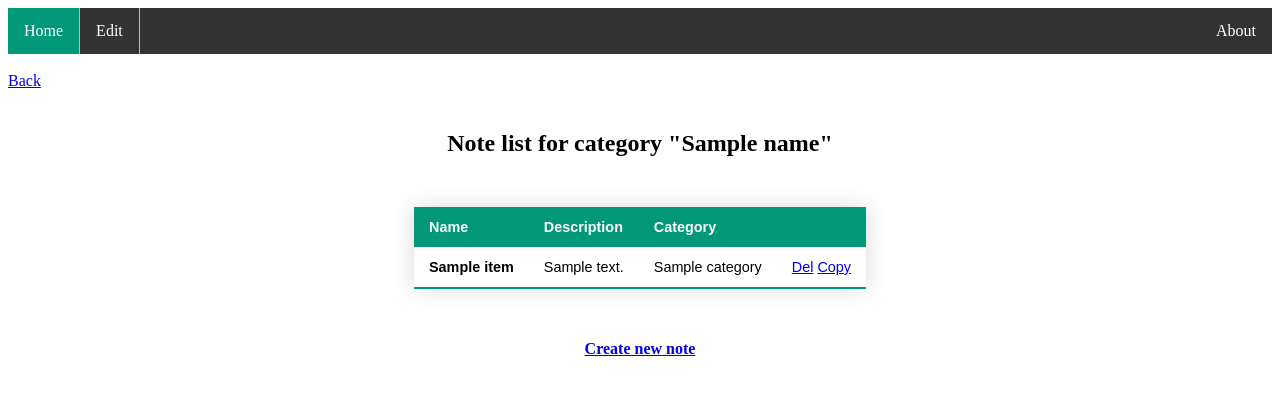
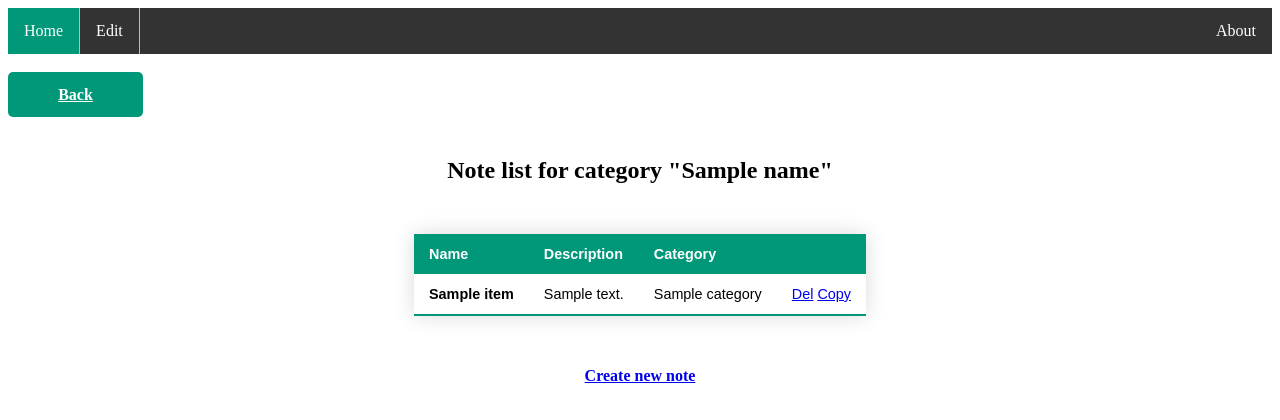
Before and after one commit to Djangoleg/LearnPatternsPython, a Python web app: template MyFramework/templates/note-list.html in a window 1280 px wide. Shown: the top 420 px of the page. Run offline with Jinja, Linux system fonts and the light colour scheme; the template is opened without the code that fills it: most values are stand-ins (such as "Sample title", 1, 10 or a date in 2020).

Commit message:
Added back button style

```diff
--- a/MyFramework/templates/create-category.html
+++ b/MyFramework/templates/create-category.html
@@ -9,7 +9,7 @@
     {% include "inc-menu.html" %}
     <br>
     <div>
-        <a href="/category/">Back</a>
+        <a class="back_button_link" href="/category/">Back</a>
     </div>
     <div class="headerPage">
         <h2>Create a category</h2>
--- a/MyFramework/templates/create-note.html
+++ b/MyFramework/templates/create-note.html
@@ -9,7 +9,7 @@
     {% include "inc-menu.html" %}
     <br>
     <div>
-        <a href="/note-list/?id={{id}}">Back</a>
+        <a class="back_button_link" href="/note-list/?id={{id}}">Back</a>
     </div>
     <br>
     <div>
--- a/MyFramework/templates/css/inc-style.css
+++ b/MyFramework/templates/css/inc-style.css
@@ -89,3 +89,16 @@ li a:hover:not(.active) {
 .active {
   background-color: #009879;
 }
+
+.back_button_link {
+    display: block;
+    width: 115px;
+    height: 25px;
+    background: #009879;
+    padding: 10px;
+    text-align: center;
+    border-radius: 5px;
+    color: white;
+    font-weight: bold;
+    line-height: 25px;
+}
--- a/MyFramework/templates/note-list.html
+++ b/MyFramework/templates/note-list.html
@@ -9,7 +9,7 @@
     {% include "inc-menu.html" %}
     <br>
     <div>
-        <a href="/category/">Back</a>
+        <a class="back_button_link" href="/category/">Back</a>
     </div>
     <div class="headerPage">
         <h2>Note list for category "{{name}}"</h2>
```
Also changed, not shown: MyFramework/lite_framework/main.py (+30 -1 lines).
